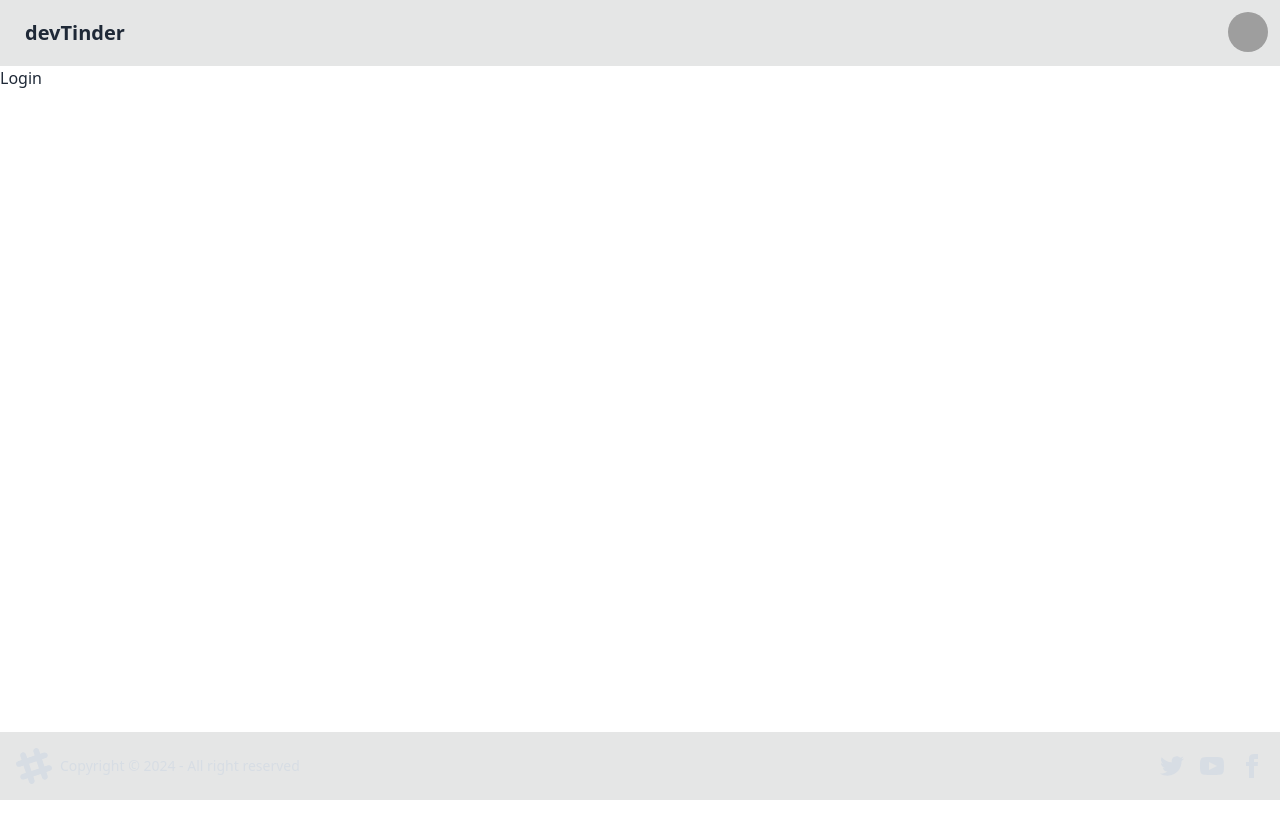
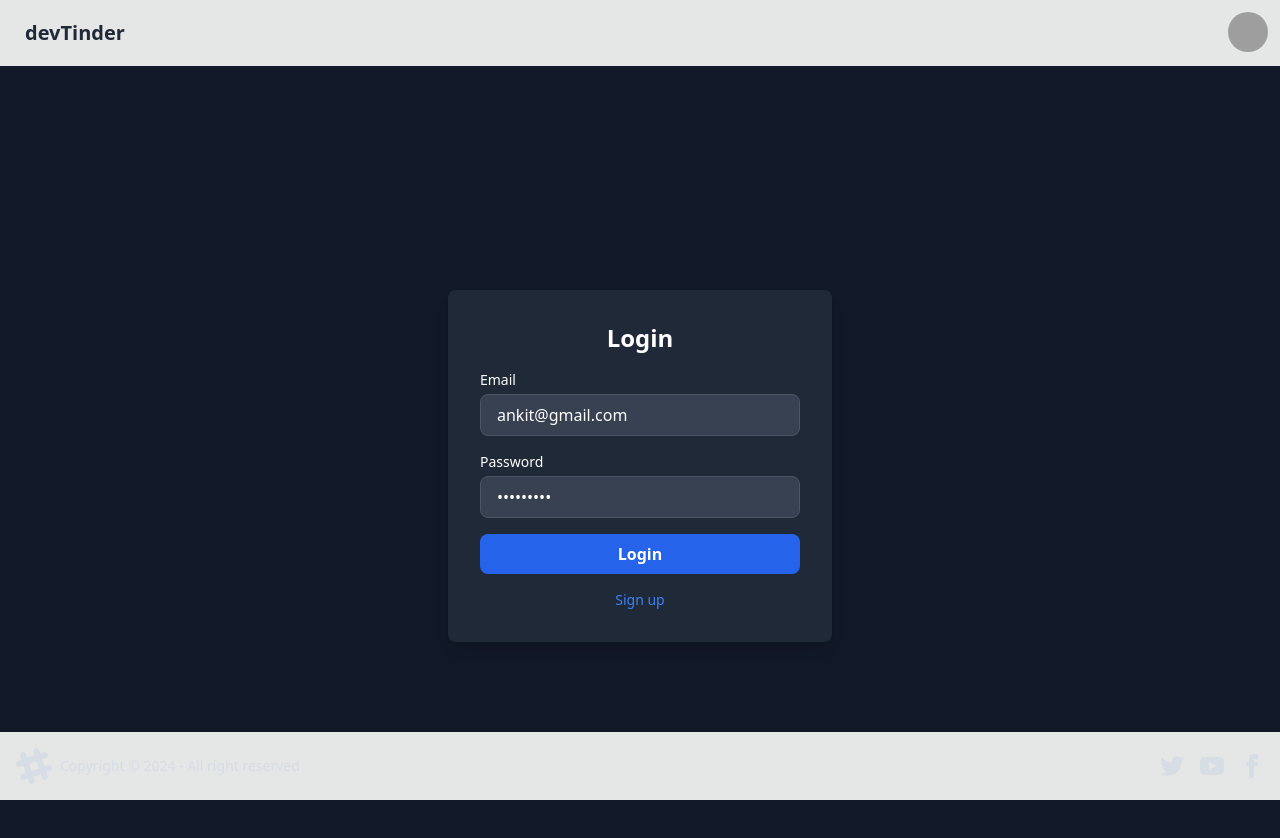
Before and after one commit to ankitTiwari2002/devTinder-frontend, a React (Vite) app: page /login in a window 1280 px wide. Shown: the top 838 px of the page. Before the commit the page ends 800 px from the top, so only its background shows below. Built offline with nearby package versions, Linux system fonts and the light colour scheme; grey boxes are pictures that could not be loaded.

Commit message:
handled login url using axios

```diff
--- a/package.json
+++ b/package.json
@@ -10,6 +10,7 @@
     "preview": "vite preview"
   },
   "dependencies": {
+    "axios": "^1.7.9",
     "react": "^18.3.1",
     "react-dom": "^18.3.1",
     "react-router-dom": "^7.1.1"
--- a/src/Login.jsx
+++ b/src/Login.jsx
@@ -1,7 +1,65 @@
+import axios from "axios";
+import { useState } from "react"
 
 const Login = () => {
+  const [emailId, setEmailId]= useState("ankit@gmail.com");
+  const [password, setPassword]= useState("Ankit@123");
+  const handleLogin = async()=>{
+    try{
+      await axios.post("http://localhost:7777/login",{
+        emailId,
+        password,
+      },{withCredentials: true}
+    )
+    }catch(err){
+      console.error(err);
+    }
+  }
+
   return (
-    <div>Login</div>
+    <div className="bg-gray-900 flex items-center justify-center min-h-screen">
+            <div className="bg-gray-800 text-white rounded-lg shadow-lg p-8 max-w-sm w-full">
+                <h2 className="text-2xl font-bold text-center mb-4">Login</h2>
+                <form onSubmit={(e)=>e.preventDefault()} className="space-y-4">
+                    <div>
+                        <label htmlFor="email" className="block text-sm font-medium mb-1">Email</label>
+                        <input
+                            type="email"
+                            id="email"
+                            name="email"
+                            value={emailId}
+                            onChange={(e)=>setEmailId(e.target.value)}
+                            className="w-full bg-gray-700 text-white border border-gray-600 rounded-lg px-4 py-2 focus:ring-2 focus:ring-blue-500 focus:outline-none"
+                            placeholder="Enter your email"
+                            required
+                        />
+                    </div>
+                    <div>
+                        <label htmlFor="password" className="block text-sm font-medium mb-1">Password</label>
+                        <input
+                            type="password"
+                            id="password"
+                            name="password"
+                            value={password}
+                            onChange={(e)=>setPassword(e.target.value)}
+                            className="w-full bg-gray-700 text-white border border-gray-600 rounded-lg px-4 py-2 focus:ring-2 focus:ring-blue-500 focus:outline-none"
+                            placeholder="Enter your password"
+                            required
+                        />
+                    </div>
+                    <button
+                        type="submit"
+                        onClick={handleLogin}
+                        className="w-full bg-blue-600 hover:bg-blue-700 text-white font-bold py-2 px-4 rounded-lg transition duration-200">
+                        Login
+                    </button>
+                </form>
+                <p className="text-center text-sm text-gray-400 mt-4">
+                    {/* Don't have an account?  */}
+                    <a href="#" className="text-blue-500 hover:underline">Sign up</a>
+                </p>
+            </div>
+        </div>
   )
 }
 
```
Also changed, not shown: 1 other file (tests, documents, lock files or other folders).
